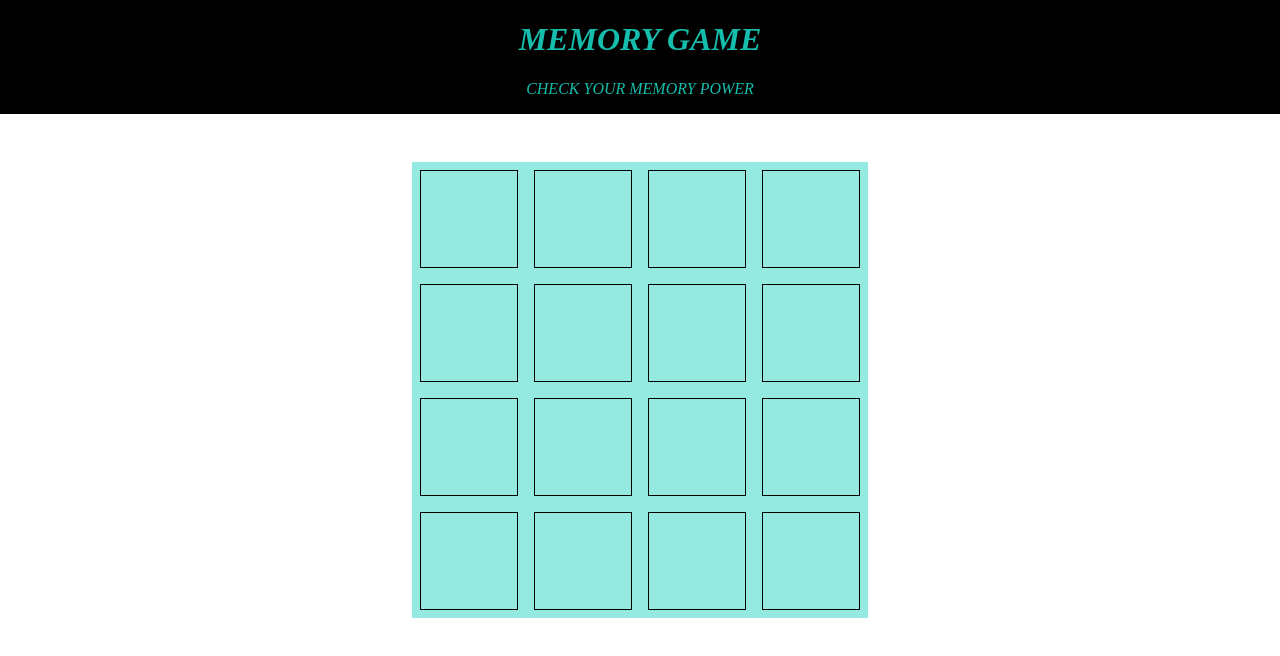
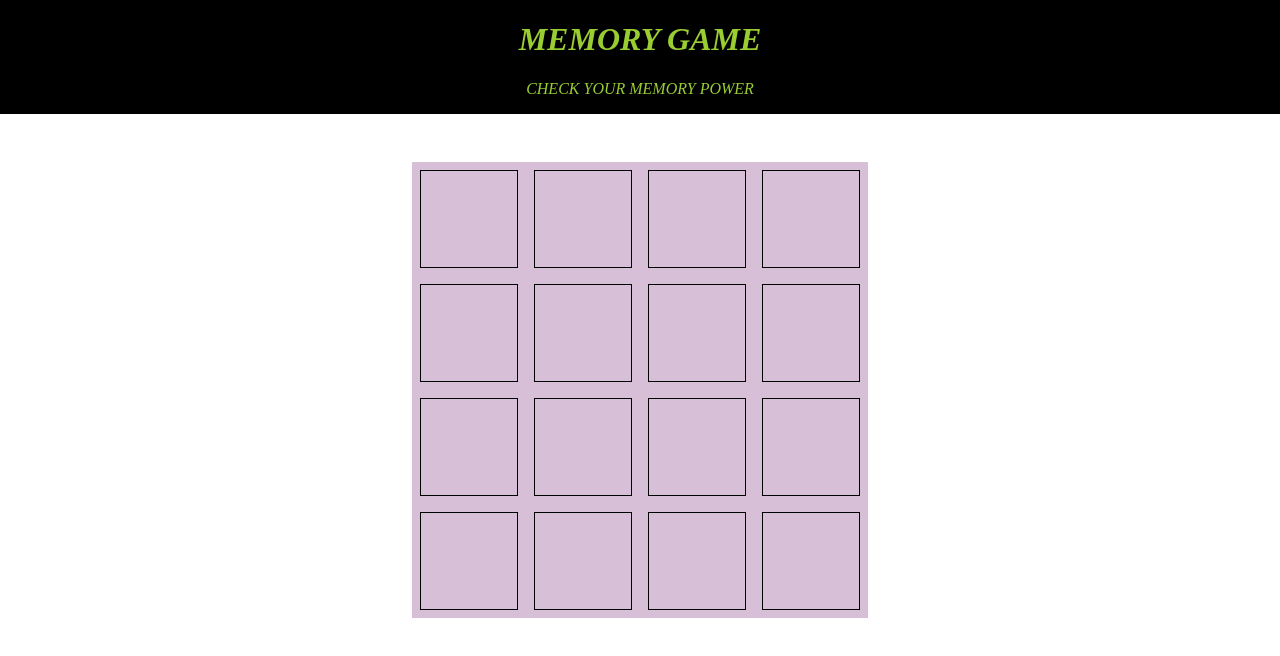
Before and after one commit to upendra0827/MEMORY-GAME, a plain HTML site: page index.html in a window 1280 px wide. Drawn offline with Linux system fonts and the light colour scheme.

Commit message:
Update style.css

```diff
--- a/style.css
+++ b/style.css
@@ -18,7 +18,7 @@ section {
     display: flex;
     position: relative;
     top: 3rem;
-    background: #94e9e0;
+    background: thistle;
 }
 
 img {
@@ -31,7 +31,7 @@ header {
     text-align: center;
     background-color: black;
     font-style: italic;
-    color: #14bdac;
+    color: yellowgreen;
 }
 
 @media (max-width: 500px) {
```
